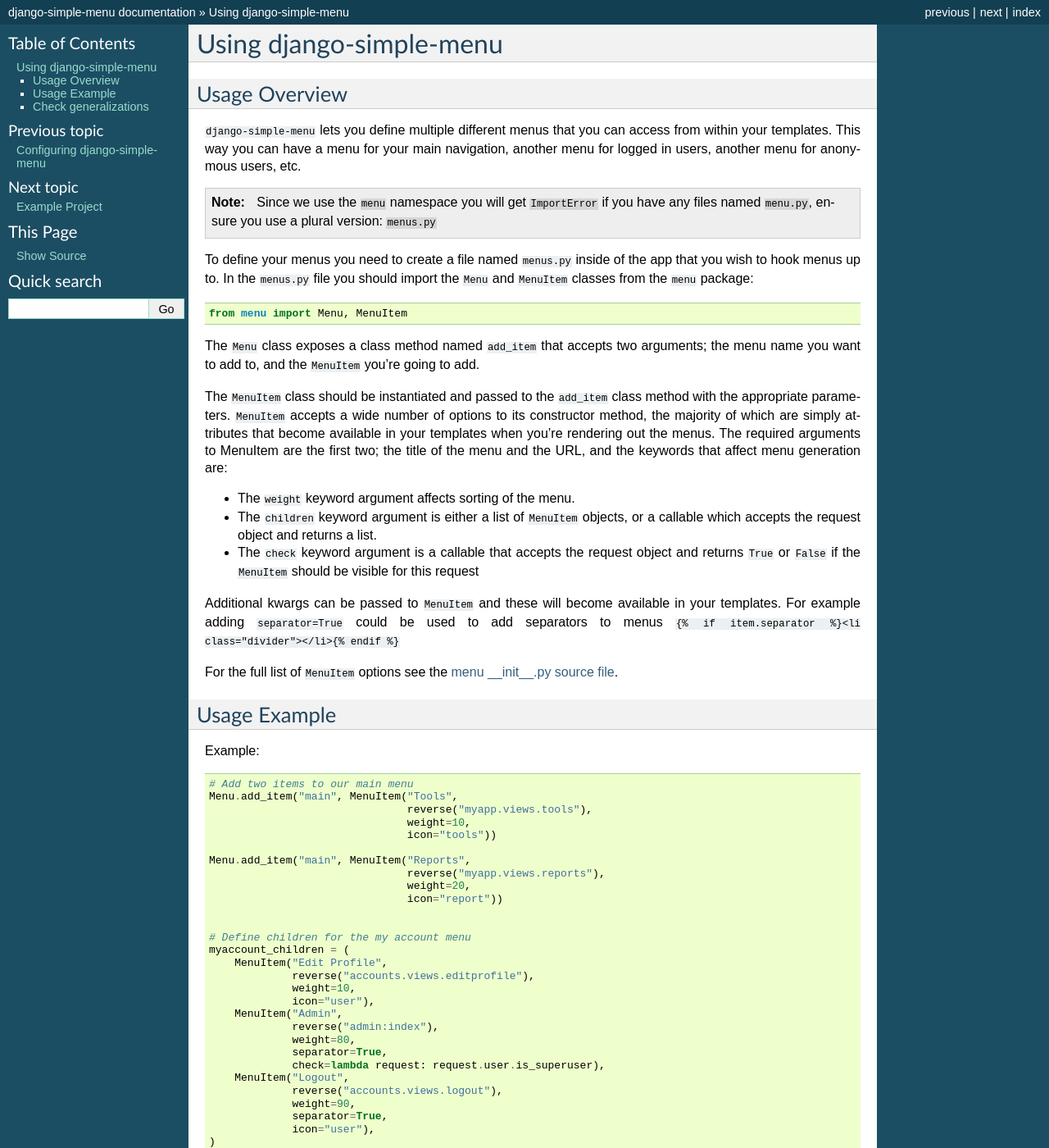
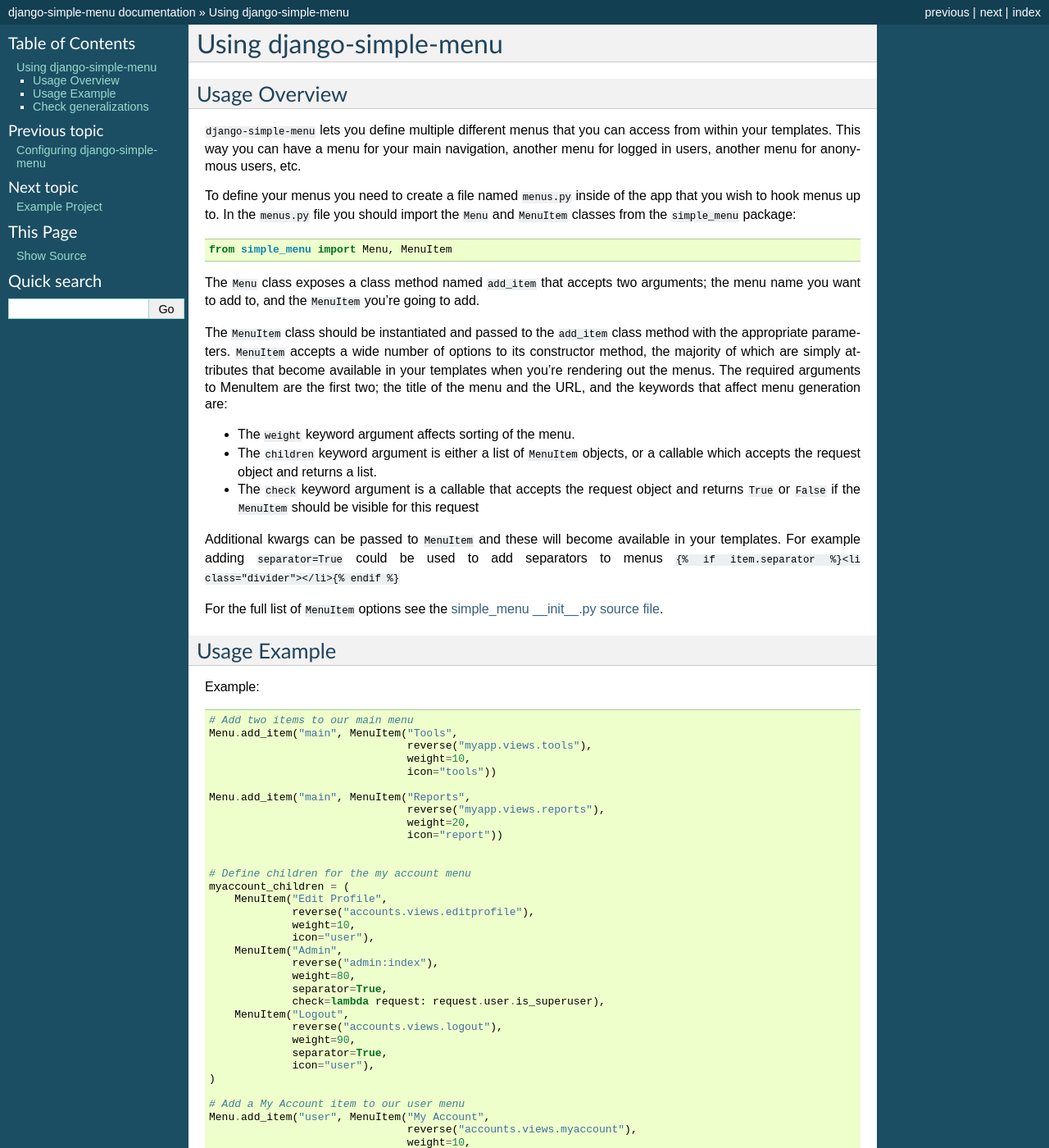
Before and after one commit to jazzband/django-simple-menu, a Sphinx documentation site: the page built from docs/usage.rst, in a window 1280 px wide and 1400 px high. Shown: the whole window at 82% size. Built offline with Sphinx 7.4.7, drawn with Linux system fonts in a browser that asks for light colours; the version number could not be read and is left out; some of the changed text lies outside the part shown.

Commit message:
Update docs

```diff
--- a/docs/conf.py
+++ b/docs/conf.py
@@ -12,7 +12,7 @@
 
 import sys, os
 
-from menu import __version__
+from simple_menu import __version__
 
 # If extensions (or modules to document with autodoc) are in another directory,
 # add these directories to sys.path here. If the directory is relative to the
--- a/docs/installation.rst
+++ b/docs/installation.rst
@@ -5,7 +5,7 @@
 
     pip install django-simple-menu
 
-#. Add ``menu`` to your ``INSTALLED_APPS`` list in your settings
+#. Add ``simple_menu`` to your ``INSTALLED_APPS`` list in your settings
 
 #. ``django-simple-menu`` requires that the ``request`` object be available in
    the context when you call the ``{% generate_menu %}`` template tag. This
--- a/docs/usage.rst
+++ b/docs/usage.rst
@@ -9,17 +9,11 @@
 navigation, another menu for logged in users, another menu for anonymous users,
 etc.
 
-.. note::
-
-    Since we use the ``menu`` namespace you will get ``ImportError`` if you
-    have any files named ``menu.py``, ensure you use a plural version:
-    ``menus.py``
-
 To define your menus you need to create a file named ``menus.py`` inside of the
 app that you wish to hook menus up to. In the ``menus.py`` file you should
-import the ``Menu`` and ``MenuItem`` classes from the ``menu`` package::
+import the ``Menu`` and ``MenuItem`` classes from the ``simple_menu`` package::
 
-    from menu import Menu, MenuItem
+    from simple_menu import Menu, MenuItem
 
 The ``Menu`` class exposes a class method named ``add_item`` that accepts two
 arguments; the menu name you want to add to, and the ``MenuItem`` you're going
@@ -44,7 +38,8 @@
 used to add separators to menus ``{% if item.separator %}<li
 class="divider"></li>{% endif %}``
 
-For the full list of ``MenuItem`` options see the `menu __init__.py source file`_.
+For the full list of ``MenuItem`` options see the
+`simple_menu __init__.py source file`_.
 
 Usage Example
 -------------
@@ -92,7 +87,7 @@
 templates. This is done through the ``generate_menu`` template tag::
 
     {% extends "base.html" %}
-    {% load menu %}
+    {% load simple_menu %}
 
     {% block content %}
     {% generate_menu %}
@@ -137,7 +132,7 @@
 
     from django.core.urlresolvers import resolve
 
-    from menu import MenuItem
+    from simple_menu import MenuItem
 
 
     class ViewMenuItem(MenuItem):
@@ -158,7 +153,7 @@
 
      from utils.menus import ViewMenuItem
 
-     from menu import Menu, MenuItem
+     from simple_menu import Menu, MenuItem
 
      from django.core.urlresolvers import reverse
 
@@ -175,5 +170,5 @@
                                     children=reports_children))
 
 
-.. _menu __init__.py source file: https://github.com/jazzband/django-simple-menu/blob/master/menu/__init__.py
-.. _Twitter Bootstrap Navbar Component: http://twitter.github.com/bootstrap/components.html#navbar
+.. _simple_menu __init__.py source file: https://github.com/jazzband/django-simple-menu/blob/master/simple_menu/__init__.py
+.. _Bootstrap Navbar Component: https://getbootstrap.com/docs/5.1/components/navbar/
```
Also changed, not shown: other parts of docs/usage.rst (+1 -1 lines).
